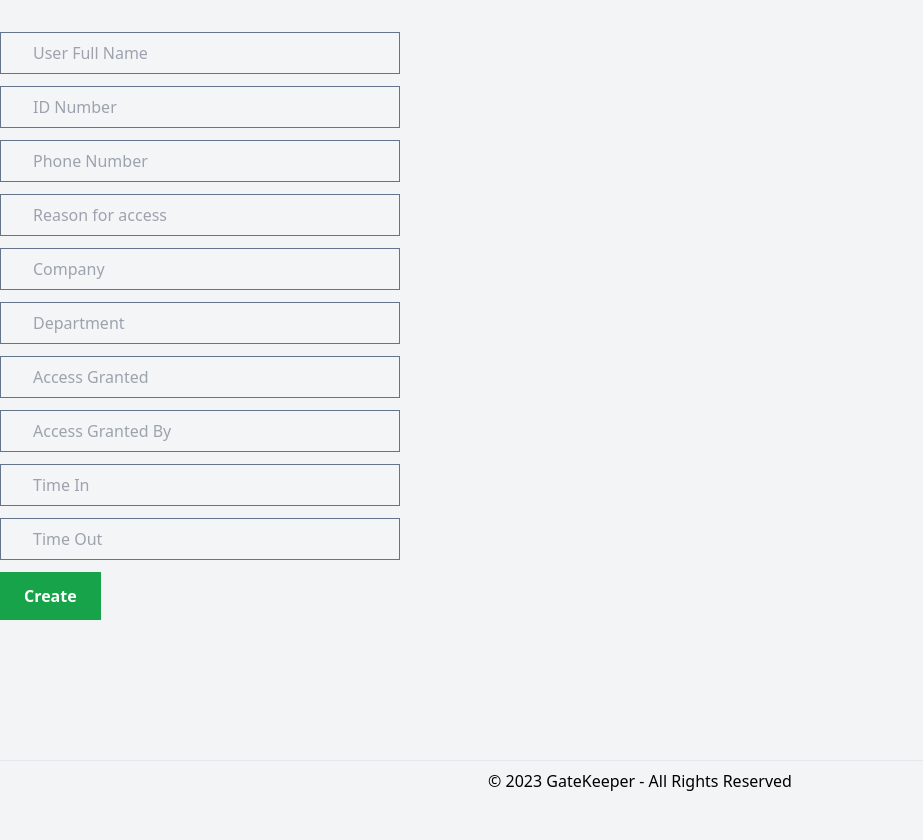
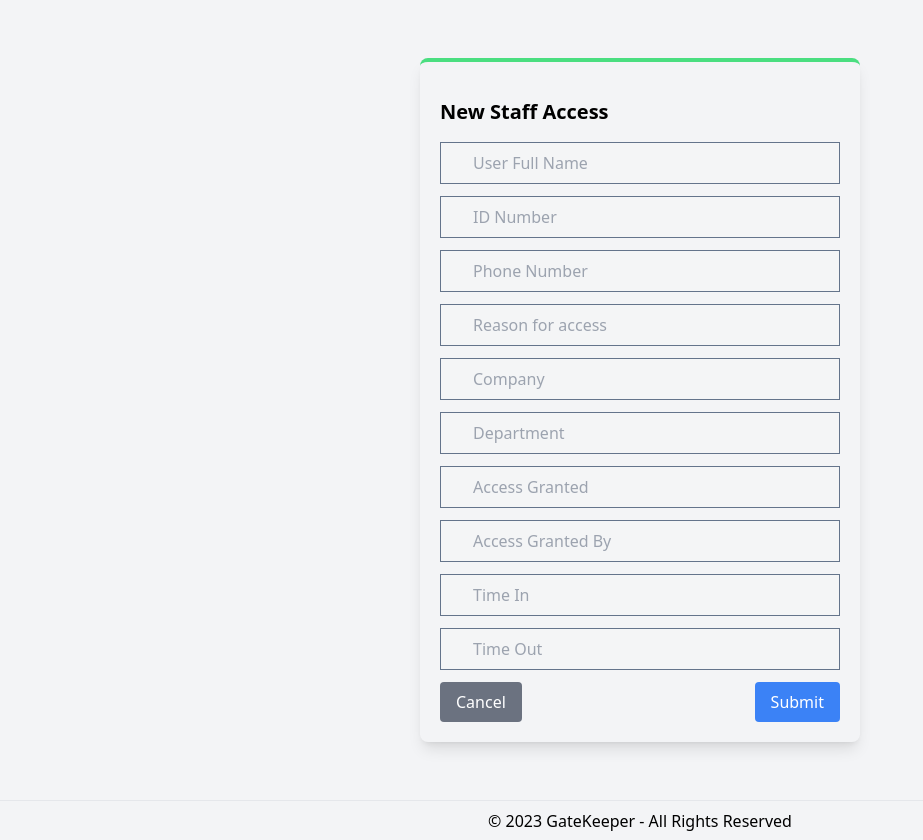
Before and after one commit to collinskrotich/sfc_access_management, a Next.js app: page /addStaff in a window 1280 px wide. Shown: the whole page, without its empty margins (0-923 px from the left). Before the commit the page ends 800 px from the top, so only its background shows below. Built offline with nearby package versions, Linux system fonts and the light colour scheme.

Commit message:
encrypted user passwords

```diff
--- a/app/addGateKeeper/page.jsx
+++ b/app/addGateKeeper/page.jsx
@@ -9,6 +9,7 @@ export default function AddGateKeeper() {
   const [phone, setPhone] = useState("");
   const [staffNo, setStaffNo] = useState("");
   const [station, setStation] = useState("");
+  const [error, setError] = useState("");
 
   const router = useRouter();
 
@@ -16,7 +17,7 @@ export default function AddGateKeeper() {
     e.preventDefault();
 
     if(!name || !phone || !station || !staffNo) {
-      alert("Please fill all fields");
+      setError("Please fill all fields");
       return;
     }
 
@@ -40,8 +41,17 @@ export default function AddGateKeeper() {
     }
   };
 
+  const handleCancelClick = () => {
+    // Redirect to the home page
+    router.push('/');
+  };
+
   return (
-    <div className='mt-8'>
+    <div className='grid place-items-center h-screen'>
+    <div className='shadow-lg p-5 rounded-lg border-t-4 border-green-400'>
+        <h1 className='text-xl font-bold my-4'>
+            New Visitor
+        </h1>
     <form onSubmit={handleSubmit} className='flex flex-col gap-3'>
         <input
          onChange={(e) => setName(e.target.value)}
@@ -75,11 +85,23 @@ export default function AddGateKeeper() {
          placeholder='Guard station'
         />
 
-        <button type='submit' className='bg-green-600 font-bold text-white py-3 px-6 w-fit'>
-            Add Guard
+      { error && (
+            <div className='bg-red-500 text-white w-fit text-sm py-1 px-3 rounded-md mt-2'>
+            {error}
+            </div>
+        )}
+
+    <div className='flex justify-between'>
+        <button type='button' onClick={handleCancelClick} className='bg-gray-500 text-white py-2 px-4 rounded'>
+          Cancel
         </button>
+        <button type='submit' className='bg-blue-500 text-white py-2 px-4 rounded'>
+          Submit
+        </button>
+      </div>
 
     </form>
     </div>
+    </div>
   )
 }
--- a/app/addStaff/page.jsx
+++ b/app/addStaff/page.jsx
@@ -15,6 +15,7 @@ export default function AddUser() {
   const [accessGrantedBy, setAccessGrantedBy] = useState("");
   const [timeIn, setTimeIn] = useState("");
   const [timeOut, setTimeOut] = useState("");
+  const [error, setError] = useState("");
 
   const router = useRouter();
 
@@ -22,7 +23,7 @@ export default function AddUser() {
     e.preventDefault();
 
     if (!fullName || !idNo || !phoneNo || !reason || !company || !department || !accessGranted || !accessGrantedBy || !timeIn || !timeOut) {
-      alert("Please fill all fields");
+      setError("Please fill all fields");
       return;
     }
 
@@ -45,8 +46,17 @@ export default function AddUser() {
   }
 };
 
+const handleCancelClick = () => {
+  // Redirect to the home page
+  router.push('/');
+};
+
   return (
-    <div className='mt-8'>
+    <div className='grid place-items-center h-screen'>
+    <div className='shadow-lg p-5 rounded-lg border-t-4 border-green-400'>
+        <h1 className='text-xl font-bold my-4'>
+            New Staff Access
+        </h1>
     <form onSubmit={handleSubmit} className='flex flex-col gap-3'>
         <input
          onChange={(e) => setFullName(e.target.value)}
@@ -130,11 +140,24 @@ export default function AddUser() {
          placeholder='Time Out'
         />
 
-        <button type='submit' className='bg-green-600 font-bold text-white py-3 px-6 w-fit'>
-            Create
+{ error && (
+            <div className='bg-red-500 text-white w-fit text-sm py-1 px-3 rounded-md mt-2'>
+            {error}
+            </div>
+        )}
+
+<     div className='flex justify-between'>
+        <button type='button' onClick={handleCancelClick} className='bg-gray-500 text-white py-2 px-4 rounded'>
+          Cancel
         </button>
+        <button type='submit' className='bg-blue-500 text-white py-2 px-4 rounded'>
+          Submit
+        </button>
+      </div>
 
     </form>
     </div>
+    </div>
+
   )
 }
--- a/app/addUser/page.jsx
+++ b/app/addUser/page.jsx
@@ -9,6 +9,7 @@ export default function AddUser() {
   const [email, setEmail] = useState("");
   const [role, setRole] = useState("");
   const [password, setPassword] = useState("");
+  const [error, setError] = useState("");
 
   const router = useRouter();
 
@@ -16,7 +17,7 @@ export default function AddUser() {
     e.preventDefault();
 
     if (!fullName || !email || !role || !password) {
-      alert("Please fill all fields");
+      setError("Please fill all fields");
       return;
     }
 
@@ -30,17 +31,28 @@ export default function AddUser() {
     });
 
     if (res.ok) {
-      router.push("/");
+      const form = e.target;
+      form.reset();
+      router.push("/users")
     }else {
       throw new Error("Failed to create a user");
     }
   } catch (error) {
-    console.log(error);
+    console.log("Error during registration",error);
   }
 };
 
+const handleCancelClick = () => {
+  // Redirect to the home page
+  router.push('/');
+};
+
   return (
-    <div className='mt-8'>
+    <div className='grid place-items-center h-screen'>
+        <div className='shadow-lg p-5 rounded-lg border-t-4 border-green-400'>
+            <h1 className='text-xl font-bold my-4'>
+                New User
+            </h1>
     <form onSubmit={handleSubmit} className='flex flex-col gap-3'>
         <input
          onChange={(e) => setFullName(e.target.value)}
@@ -74,11 +86,23 @@ export default function AddUser() {
          placeholder='User Password'
         />
 
-        <button type='submit' className='bg-green-600 font-bold text-white py-3 px-6 w-fit'>
-            Add user
+        { error && (
+            <div className='bg-red-500 text-white w-fit text-sm py-1 px-3 rounded-md mt-2'>
+            {error}
+            </div>
+        )}
+
+     <div className='flex justify-between'>
+        <button type='button' onClick={handleCancelClick} className='bg-gray-500 text-white py-2 px-4 rounded'>
+          Cancel
         </button>
+        <button type='submit' className='bg-blue-500 text-white py-2 px-4 rounded'>
+          Submit
+        </button>
+      </div>
 
     </form>
     </div>
+    </div>
   )
 }
--- a/app/addVisitor/page.jsx
+++ b/app/addVisitor/page.jsx
@@ -2,6 +2,7 @@
 
 import React, { useState } from 'react'
 import { useRouter } from 'next/navigation'
+import Link from 'next/link';
 
 export default function AddVisitor() {
 
@@ -15,6 +16,7 @@ export default function AddVisitor() {
   const [accessGrantedBy, setAccessGrantedBy] = useState("");
   const [timeIn, setTimeIn] = useState("");
 //   const [timeOut, setTimeOut] = useState("");
+const [error, setError] = useState("");
 
   const router = useRouter();
 
@@ -22,7 +24,7 @@ export default function AddVisitor() {
     e.preventDefault();
 
     if (!fullName || !idNo || !phoneNo || !reason || !company || !accessGranted || !accessGrantedBy || !timeIn ) {
-      alert("Please fill all fields");
+      setError("Please fill all fields");
       return;
     }
 
@@ -45,8 +47,18 @@ export default function AddVisitor() {
   }
 };
 
+const handleCancelClick = () => {
+  // Redirect to the home page
+  router.push('/');
+};
+
   return (
-    <div className='mt-8'>
+
+    <div className='grid place-items-center h-screen'>
+    <div className='shadow-lg p-5 rounded-lg border-t-4 border-green-400'>
+        <h1 className='text-xl font-bold my-4'>
+            Visitor Access
+        </h1>
     <form onSubmit={handleSubmit} className='flex flex-col gap-3'>
         <input
          onChange={(e) => setFullName(e.target.value)}
@@ -114,11 +126,24 @@ export default function AddVisitor() {
          placeholder='Time In'
         />
 
-        <button type='submit' className='bg-green-600 font-bold text-white py-3 px-6 w-fit'>
-            Create
+        { error && (
+            <div className='bg-red-500 text-white w-fit text-sm py-1 px-3 rounded-md mt-2'>
+            {error}
+            </div>
+        )}
+
+
+      <div className='flex justify-between'>
+        <button type='button' onClick={handleCancelClick} className='bg-gray-500 text-white py-2 px-4 rounded'>
+         Back
         </button>
+        <button type='submit' className='bg-blue-500 text-white py-2 px-4 rounded'>
+          Submit
+        </button>
+      </div>
 
     </form>
     </div>
+    </div>
   )
 }
--- a/app/api/users/route.js
+++ b/app/api/users/route.js
@@ -1,11 +1,13 @@
 import connectDB from '@/app/config/connectDB';
 import User from '@/models/user';
 import { NextRequest, NextResponse } from 'next/server';
+import bcrypt from "bcryptjs";
 
 export async function POST(request) {
     const { fullName, email, role, password, created } = await request.json();
+    const hashedPassword = await bcrypt.hash(password, 12);
     await connectDB();
-    await User.create({ fullName, email, role, password});
+    await User.create({ fullName, email, role, password: hashedPassword});
     return NextResponse.json({message: "User created successfully!"}, {status: 201});
 }
 
--- a/app/dashboard/page.jsx
+++ b/app/dashboard/page.jsx
@@ -1,8 +1,11 @@
+import LoginForm from '@/components/LoginForm'
 import React from 'react'
 
 function page() {
   return (
-    <div>page</div>
+    <div>
+        <LoginForm/>
+    </div>
   )
 }
 
--- a/app/page.js
+++ b/app/page.js
@@ -4,16 +4,17 @@ import Recents from '@/components/Recents';
 import { Sidebar } from '@/components/Sidebar'
 import SummaryCards from '@/components/summaryCards';
 import LoginForm from '@/components/LoginForm';
+import Header from '@/components/Header';
 
 export default function Home() {
   return (
     <div>
-      {/* <Sidebar/>
+      <Sidebar/>
       <Header />
       <Fab/>
       <SummaryCards/>
-      <Recents/> */}
-      <LoginForm/>
+      <Recents/>
+      {/* <LoginForm/> */}
     </div>
   )
 }
--- a/components/LoginForm.jsx
+++ b/components/LoginForm.jsx
@@ -1,7 +1,10 @@
+'use client'
 import Link from 'next/link'
 import React from 'react'
 
 function LoginForm() {
+    const [error, setError] = React.useState(false);
+
   return (
     <div className='grid place-items-center h-screen'>
         <div className='shadow-lg p-5 rounded-lg border-t-4 border-green-400'>
@@ -13,9 +16,11 @@ function LoginForm() {
                 <input type='password' placeholder='Password'/>
                 <button className='bg-green-600 font-bold text-white py-2 px-6 text-center cursor-pointer'>Login</button>
 
-                <div className='bg-red-500 text-white w-fit text-sm py-1 px-3 rounded-md mt-2'>
-                    Error message
-                </div>
+                { error && (
+            <div className='bg-red-500 text-white w-fit text-sm py-1 px-3 rounded-md mt-2'>
+            Error message
+            </div>
+        )}
             </form>
 
         </div>
--- a/components/Sidebar.jsx
+++ b/components/Sidebar.jsx
@@ -59,7 +59,7 @@ export const Sidebar = () => {
                         <Link href={"/users"} className='flex mb-2 justify-start items-center gap-4 pl-5 hover:bg-gray-900 p-2 rounded-md group cursor-pointer hover:shadow-lg m-auto'>
                             <CgProfile className='text-2xl text-gray-600 group-hover:text-white' />
                             <h1 className='text-base text-gray-600 group-hover:text-white font-semibold'>
-                                Entrants
+                               Users
                             </h1>
                         </Link>
 
--- a/package.json
+++ b/package.json
@@ -12,10 +12,12 @@
     "@headlessui/react": "^1.7.16",
     "@vercel/analytics": "^1.0.2",
     "autoprefixer": "10.4.14",
+    "bcryptjs": "^2.4.3",
     "eslint": "8.46.0",
     "eslint-config-next": "13.4.13",
     "mongoose": "^7.4.5",
     "next": "13.4.13",
+    "next-auth": "^4.23.1",
     "postcss": "8.4.27",
     "react": "18.2.0",
     "react-dom": "18.2.0",
```
Also changed, not shown: 1 other file (tests, documents, lock files or other folders).
